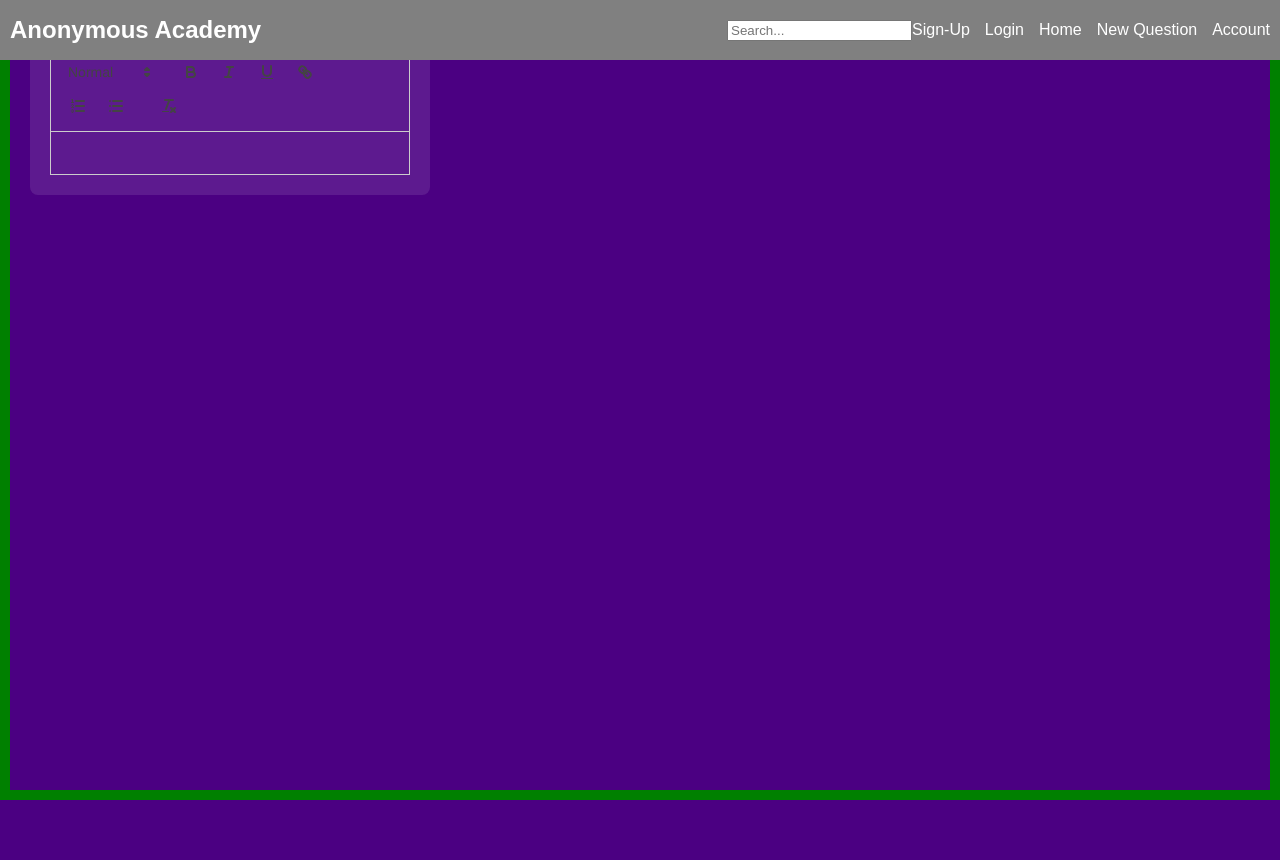
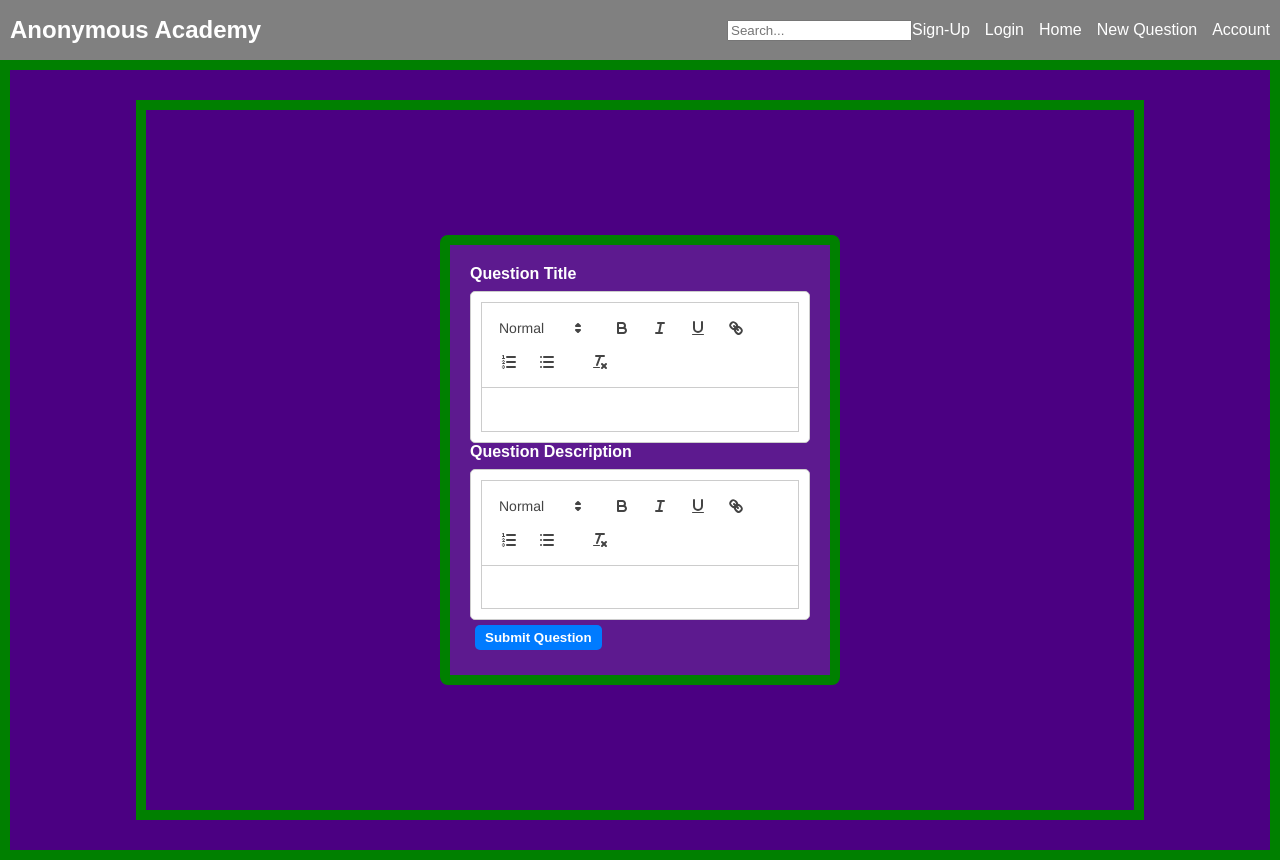
Before and after one commit to OHS-HBS-WorkStudy/client-side-mockup, a React (Create React App) app in the folder mock-up/: page / in a window 1280 px wide. Both pictures are taken after a click on the element "New Question". Before the commit the page ends 820 px from the top, so only its background shows below. Built offline with nearby package versions, Linux system fonts and the light colour scheme.

Commit message:
Check point

```diff
--- a/mock-up/src/App.css
+++ b/mock-up/src/App.css
@@ -83,7 +83,7 @@ nav {
   z-index: 1000;
 }
 
-nav-space {
+.nav-space {
     padding-top: 60px;
 }
 
@@ -373,6 +373,25 @@ nav .a {
   border: 10px solid green;
 }
 
+.NewThread .center {
+  width: 100vh;
+  height: 90vh;
+  display: flex;
+  flex-direction: row;
+  flex: 1 1;
+  justify-content: center;
+  align-items: center;
+  border: 10px solid green;
+}
+
+.NewThread .input-container {
+  width: 100%;
+  padding: 20px;
+  margin: 10px;
+  border: 10px solid green;
+
+}
+
 
 
 button {
@@ -400,6 +419,8 @@ button {
 .text-box {
   padding: 10px;
   min-height: 150px;
+  max-height: 600px;
+  overflow: scroll;
   background: white; /* Background color for the text box itself */
   border: 1px solid #ccc;
   border-radius: 5px;
--- a/mock-up/src/CustomButton2.js
+++ b/mock-up/src/CustomButton2.js
@@ -4,6 +4,12 @@ export default function CustomButton({func, data1, data2, name, desc}) {
     }
 
     return(
-        <h4 onClick={func2} className="grid-item ">{name} <br /> {desc}</h4>
+        <h4 onClick={func2} className="grid-item ">
+            <h3 dangerouslySetInnerHTML={{ __html: name }} />
+
+            <p dangerouslySetInnerHTML={{ __html: desc }} />
+        </h4>
+
+
     );
 }
--- a/mock-up/src/screens/Home.js
+++ b/mock-up/src/screens/Home.js
@@ -38,6 +38,7 @@ export default function Home() {
         return(
               <div>
             <body>
+            <div className="nav-space"></div>
                 <h2>Home</h2>
                 <div className="Home">
                     <div className="grid-container">
@@ -52,6 +53,7 @@ export default function Home() {
     }catch(err) {
         return(
             <div>
+                <div className="nav-space"></div>
                 <h2>Home</h2>
                 <p><b>No Questions</b></p>
             </div>
--- a/mock-up/src/screens/NewThread.js
+++ b/mock-up/src/screens/NewThread.js
@@ -1,12 +1,10 @@
-import { useState } from "react";
-import CustomButton from "../CustomButton";
-import ReactQuill from 'react-quill';
-import 'react-quill/dist/quill.snow.css'
+import React, { useState } from "react";
+import ReactQuill from "react-quill";
+import "react-quill/dist/quill.snow.css";
 
 export default function NewThread() {
   const [questionTitle, setQuestionTitle] = useState("");
   const [questionDesc, setQuestionDesc] = useState("");
-  const [textvalue, setTextvalue]  = useState("");
 
   function DataSave(title, dataArray) {
     localStorage.setItem(title, JSON.stringify(dataArray));
@@ -30,18 +28,27 @@ export default function NewThread() {
     console.log("Submitted data:", dataArray);
   }
 
+  function renderContent(htmlContent) {
+    return { __html: htmlContent };
+  }
+
   return (
-    <div className="nav-space">
+    <div>
+      <div className="nav-space"></div>
       <div className="NewThread">
-        <div className="split">
-          <div className="container">
-            <div className="center">
-              <div className="input-container">
-                <label>Question Title</label>
+        <div className="center">
+          <div className="input-container">
+            <label htmlFor="text-box">Question Title</label>
+            <div className="text-box">
+              <ReactQuill theme="snow" value={questionTitle} onChange={setQuestionTitle} />
+            </div>
 
-              <ReactQuill theme="snow" value={textvalue} onChange={setTextvalue} />
-              </div>
+            <label htmlFor="text-box">Question Description</label>
+            <div className="text-box">
+              <ReactQuill theme="snow" value={questionDesc} onChange={setQuestionDesc} />
             </div>
+
+            <button onClick={questionSubmit}>Submit Question</button>
           </div>
         </div>
       </div>
--- a/mock-up/src/screens/Thread.js
+++ b/mock-up/src/screens/Thread.js
@@ -4,12 +4,17 @@ import { QuestionContext } from "../App";
 export default function Thread() {
     const questionType = useContext(QuestionContext);
 
-    let data = JSON.parse(localStorage.getItem("question"+questionType));
+    const data = JSON.parse(localStorage.getItem("question" + questionType));
 
-    return(
+
+    return (
         <div>
-            <h2>{data.title}</h2>
-            <h4>{data.tag}</h4>
+            <div className="nav-space"></div>
+            <div>
+                <h3 dangerouslySetInnerHTML={{ __html: data.title }} />
+
+                <p dangerouslySetInnerHTML={{ __html: data.desc }} />
+            </div>
         </div>
     );
 }
```
